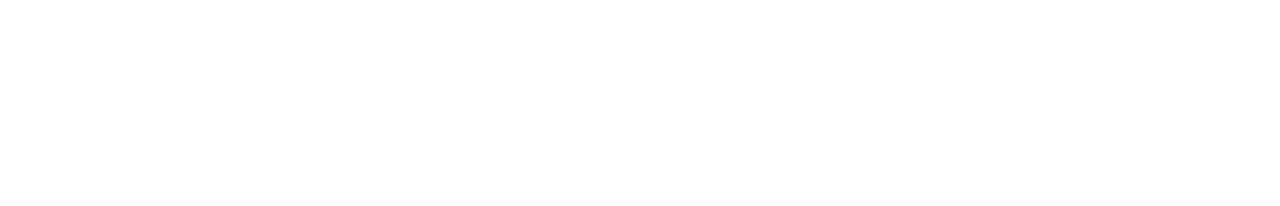
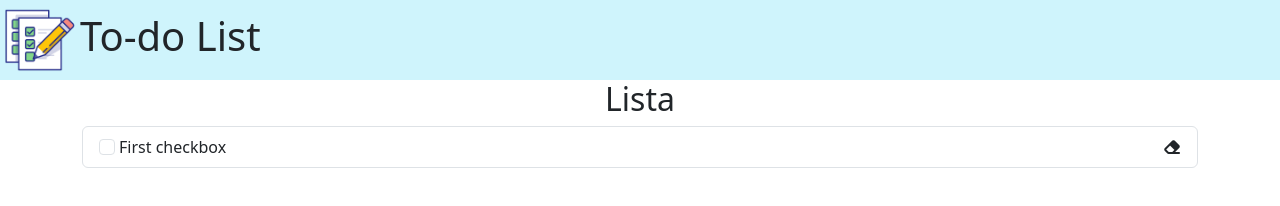
Before and after one commit to nazariozaccagnino/vue-todolist, a plain HTML site: page index.html in a window 1280 px wide. Drawn offline with nearby package versions, Linux system fonts and the light colour scheme.

Commit message:
created some styles and the first item

```diff
--- a/css/style.css
+++ b/css/style.css
@@ -0,0 +1,3 @@
+header img{
+    width: 80px;
+}
--- a/index.html
+++ b/index.html
@@ -12,12 +12,26 @@
     <link rel="stylesheet" href="./css/style.css">
     <script src="js/script.js" type="module"></script>
 
-
-    <title>To do list</title>
+    <title>To-do list</title>
 </head>
 <body>
     <div id="app">
+        <header class="bg-info-subtle d-flex align-items-center">
+            <img src="./img/png-checkmark.png" alt="check">
+            <span><h1>To-do List</h1></span>
+        </header>
+        <main class="container">
+            <h2 class="text-center">Lista</h2>
+            <ul class="list-group">
+                <li class="list-group-item d-flex justify-content-between">
+                    <div>
+                        <input class="form-check-input me-1" type="checkbox" value="" id="firstCheckboxStretched">
+                        <label class="form-check-label stretched-link" for="firstCheckboxStretched">First checkbox</label>
+                    </div>
+                    <span><i class="fa-solid fa-eraser"></i></span>
+                </li>
 
+        </main>
     </div>
 
 </body>
```
Also changed, not shown: img/png-checkmark.png (added).
